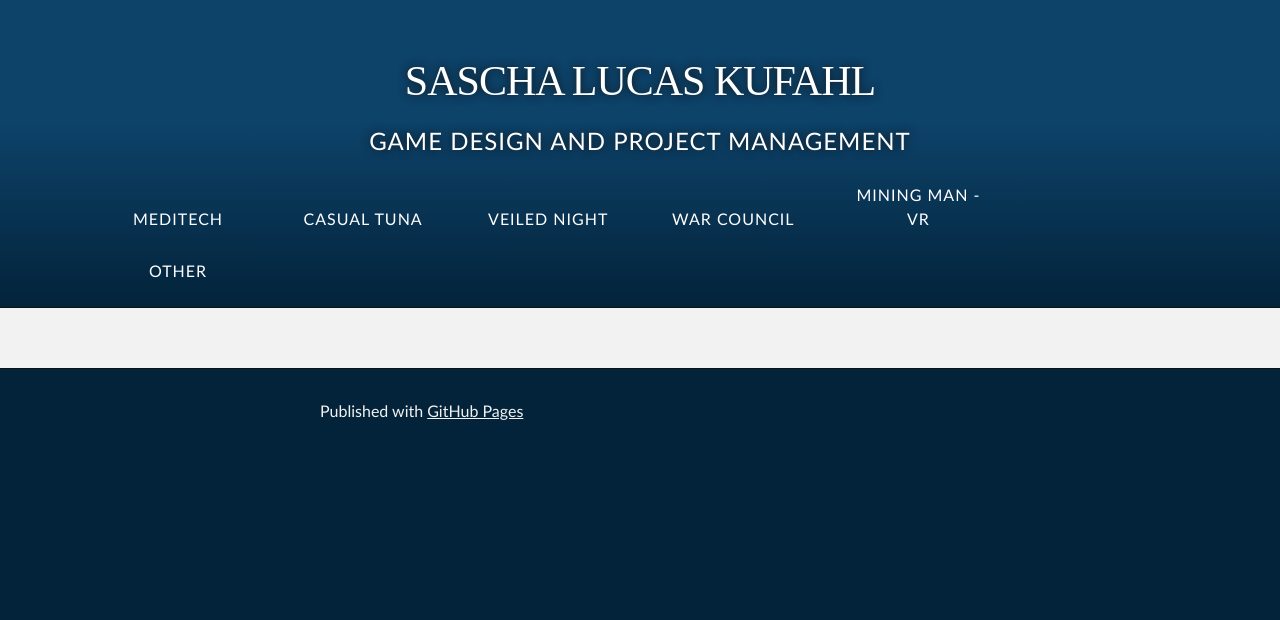
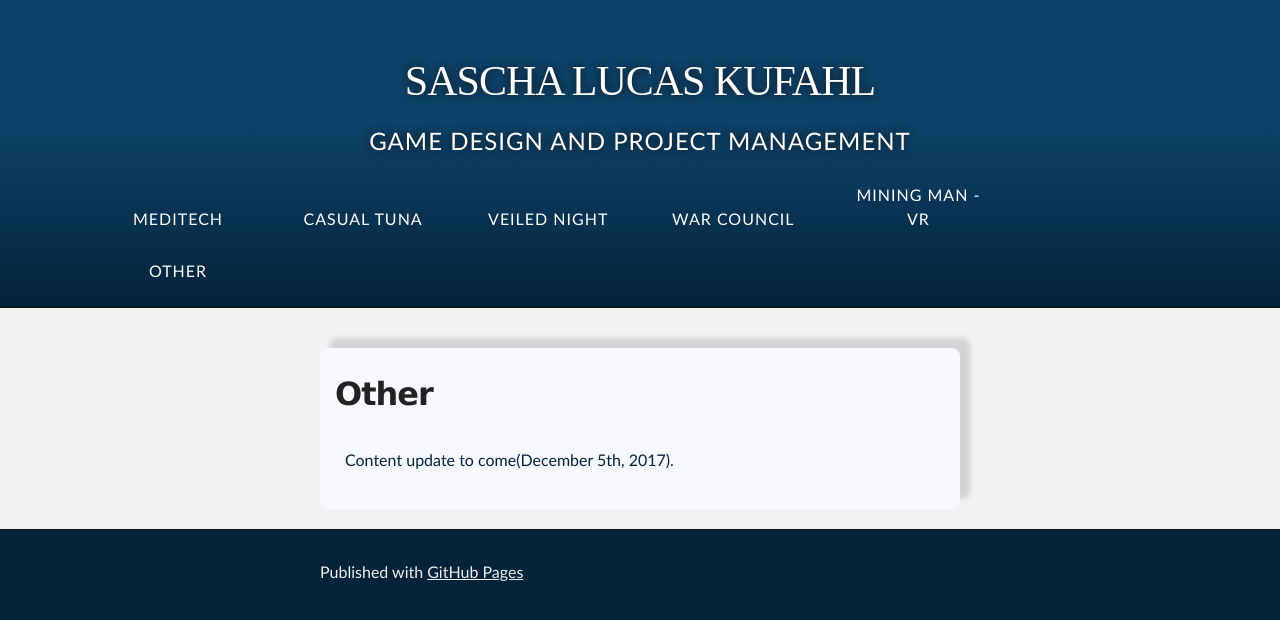
Before and after one commit to SaschaLK/SaschaLK.github.io, a Jekyll site: the page built from other.md, in a window 1280 px wide. Shown: the top 620 px of the page. Built offline with Jekyll 4.4.1, drawn with Linux system fonts in a browser that asks for light colours; our own code applies the rules of GitHub Pages for plain Markdown files; the repository's description, which GitHub fills in, is left out.

Commit message:
content update note

```diff
--- a/other.md
+++ b/other.md
@@ -0,0 +1,10 @@
+<html>
+    <body>
+        <div id="projects_content">
+            <h2>Other</h2>
+            <p id="textContent">
+Content update to come(December 5th, 2017).
+            </p>
+        </div>
+    </body>
+</html>
```
Also changed, not shown: miningMan.md (+1 -1 lines), warCouncil.md (+1 -1 lines).
